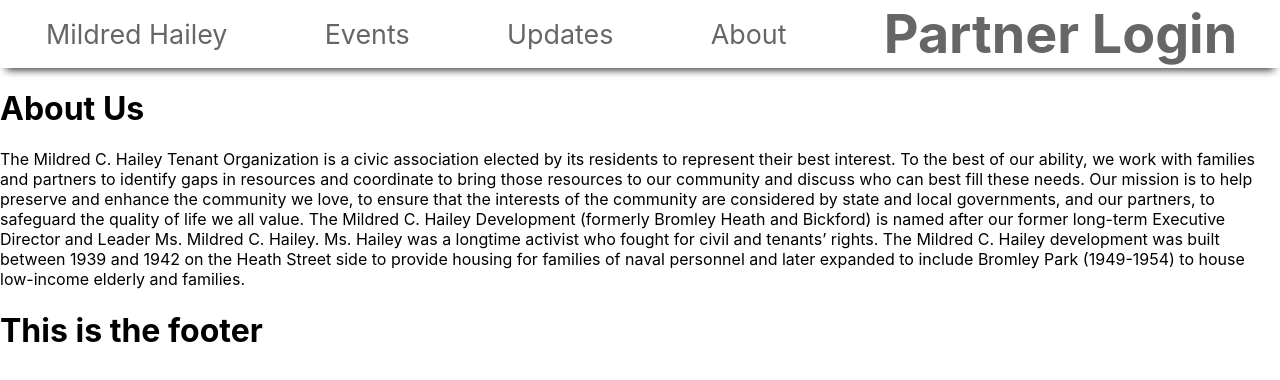
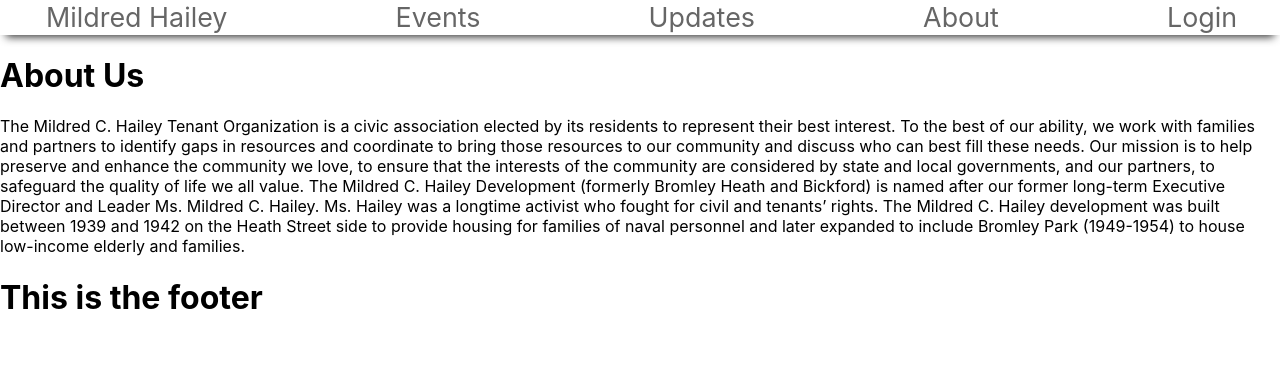
Before and after one commit to ang-li7/Mildred-Hailey-Website, a React (Create React App) app in the folder client/: page /about in a window 1280 px wide. Shown: the top 380 px of the page. Built offline with nearby package versions, Linux system fonts and the light colour scheme.

Commit message:
Added login page

```diff
--- a/client/src/components/App.js
+++ b/client/src/components/App.js
@@ -7,6 +7,7 @@ import Home from "./pages/Home";
 import About from "./pages/About";
 import Events from "./pages/Events";
 import Updates from "./pages/Updates";
+import Login from "./pages/Login";
 import Footer from "./modules/Footer";
 
 const App = () => {
@@ -18,6 +19,7 @@ const App = () => {
         <Events path="/events" />
         <Updates path="/updates" />
         <About path="/about" />
+        <Login path="/login" />
       </Router>
       <Footer />
     </>
--- a/client/src/components/modules/NavBar.js
+++ b/client/src/components/modules/NavBar.js
@@ -16,10 +16,11 @@ const NavBar = () => {
           Updates
         </Link>
         <Link to="/about" className="NavBar-link">
-          {" "}
           About
         </Link>
-        <h1 className="NavBar-link">Partner Login</h1>
+        <Link to="/login" className="NavBar-link">
+          Login
+        </Link>
       </div>
     </div>
   );
--- /dev/null
+++ b/client/src/components/pages/Login.js
@@ -0,0 +1,7 @@
+import React from "react";
+
+const Login = () => {
+  return <div>Login Page</div>;
+};
+
+export default Login;
```
